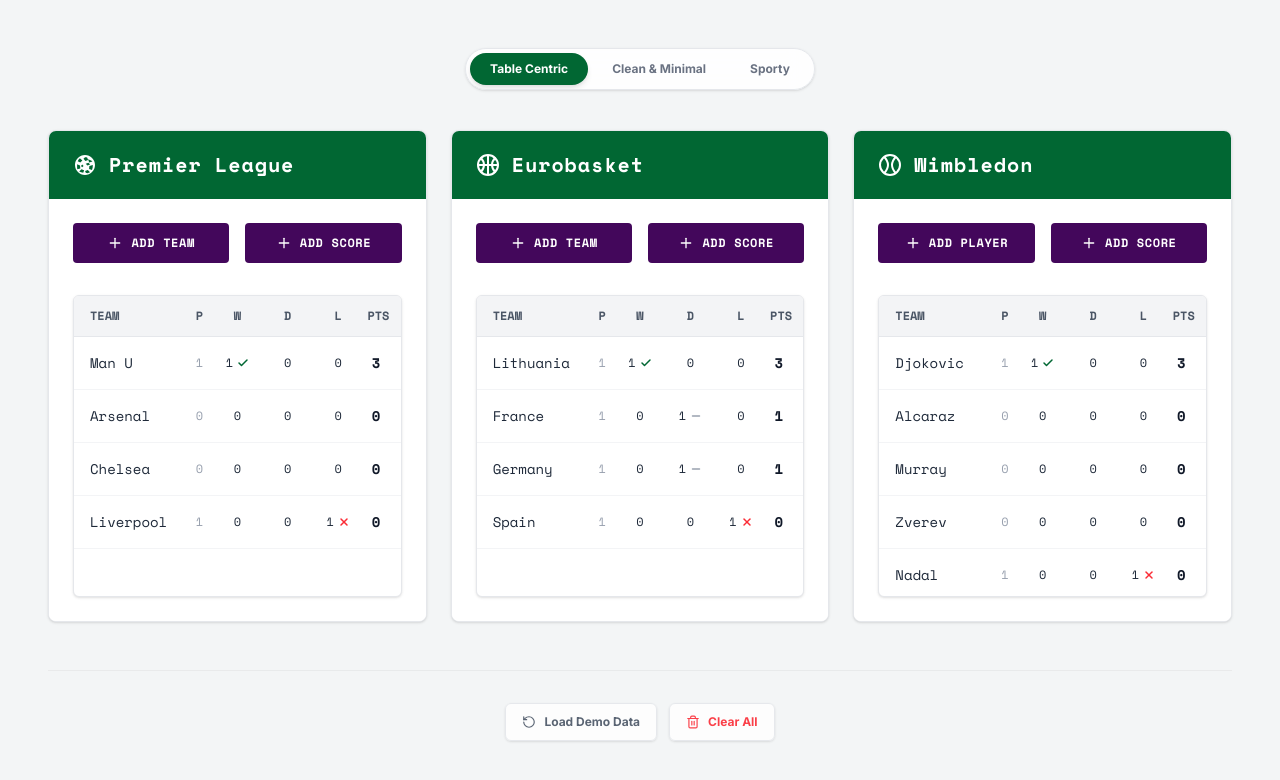
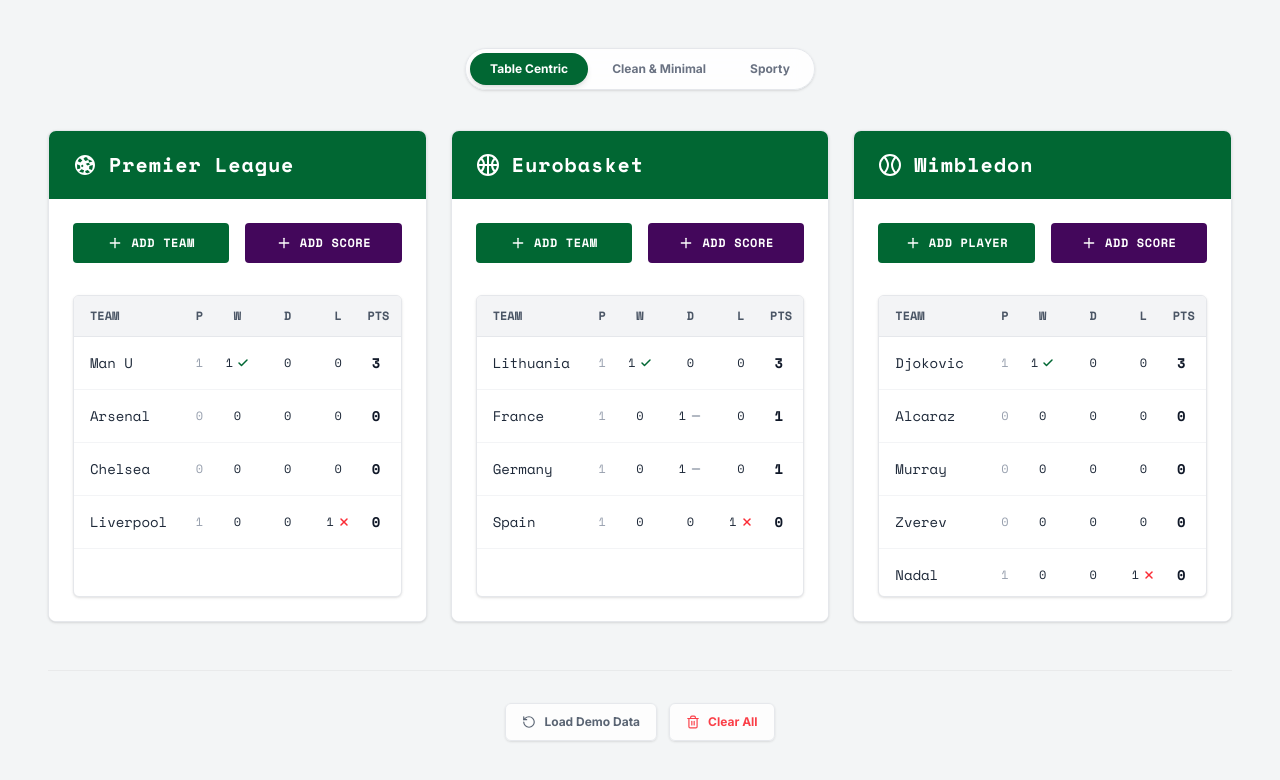
Before and after one commit to 777Rob/sports-betting-app, a Next.js app in the folder app/: page / in a window 1280 px wide. Shown: the top 780 px of the page. Built offline with nearby package versions, Linux system fonts and the light colour scheme.

Commit message:
Refactor styles

```diff
--- a/app/app/components/LeagueLayout.tsx
+++ b/app/app/components/LeagueLayout.tsx
@@ -134,19 +134,8 @@
     },
   ];
 
-  const getGridClass = () => {
-    switch (theme) {
-      case "clean-minimal":
-        return "grid grid-cols-1 lg:grid-cols-3 gap-8 items-start w-full animate-in fade-in duration-500 font-sans";
-      case "sporty-energetic":
-        return "grid grid-cols-1 lg:grid-cols-3 gap-6 items-start w-full animate-in zoom-in-95 duration-500 font-sporty";
-      default:
-        return "grid grid-cols-1 lg:grid-cols-3 gap-6 items-start w-full animate-in fade-in duration-500 font-mono";
-    }
-  };
-
   return (
-    <div className={getGridClass()}>
+    <div className={`grid-${theme}`}>
       {leagues.map((lg) => (
         <LeagueCard
           key={lg.id}
--- a/app/app/components/MatchForm.tsx
+++ b/app/app/components/MatchForm.tsx
@@ -86,7 +86,7 @@
           <select
             value={homeId}
             onChange={(e) => setHomeId(e.target.value)}
-            className={`inpuit-${variant}`}
+            className={`input-${variant}`}
           >
             <option value="" className="text-gray-500">
               Select
@@ -109,7 +109,7 @@
           <select
             value={awayId}
             onChange={(e) => setAwayId(e.target.value)}
-            className={`inpuit-${variant}`}
+            className={`input-${variant}`}
           >
             <option value="" className="text-gray-500">
               Select
--- a/app/app/components/TeamForm.tsx
+++ b/app/app/components/TeamForm.tsx
@@ -124,7 +124,9 @@
           setError(null);
           setName("");
         }}
-        className={`btn-${variant} w-full`}
+        className={`btn-${
+          variant === "table-centric" ? "table-centric-green" : variant
+        } w-full`}
       >
         <Plus size={16} className="mr-2" />
         Add {league === "wimbledon" ? "Player" : "Team"}
--- a/app/app/globals.css
+++ b/app/app/globals.css
@@ -59,7 +59,7 @@
 
 @layer components {
   /* --- Table Green Theme --- */
-  .btn-table-green {
+  .btn-table-centric-green {
     @apply flex items-center justify-center rounded transition-all duration-150 cursor-pointer disabled:opacity-50 disabled:cursor-not-allowed;
     @apply bg-table-green text-white font-mono text-xs uppercase tracking-wider font-bold py-3 hover:bg-[#003822];
   }
@@ -73,14 +73,12 @@
   .label-table-tablecentric {
     @apply block mb-2 text-gray-500 font-mono uppercase tracking-wider text-[10px] font-bold;
   }
-  .btn-table-centric {
-    @apply flex items-center justify-center rounded transition-all duration-150 cursor-pointer disabled:opacity-50 disabled:cursor-not-allowed;
-    @apply bg-table-green text-white font-mono text-xs uppercase tracking-wider font-bold py-3 hover:bg-[#003822];
-  }
+
   .input-table-centric {
     @apply w-full outline-none transition-all duration-150 focus:ring-1 focus:ring-current;
     @apply px-4 py-3 rounded border border-gray-300 bg-white text-gray-900 font-mono text-sm shadow-sm focus:border-table-green focus:ring-table-green;
   }
+
   .card-table-centric {
     @apply bg-white p-6 rounded-lg shadow-2xl border-t-4 border-table-green;
   }
@@ -204,4 +202,25 @@
   .standings-pts-sporty-energetic {
     @apply text-white text-lg;
   }
+
+  /*   const getGridClass = () => {
+    switch (theme) {
+      case "clean-minimal":
+        return "grid grid-cols-1 lg:grid-cols-3 gap-8 items-start w-full animate-in fade-in duration-500 font-sans";
+      case "sporty-energetic":
+        return "grid grid-cols-1 lg:grid-cols-3 gap-6 items-start w-full animate-in zoom-in-95 duration-500 font-sporty";
+      default:
+        return "grid grid-cols-1 lg:grid-cols-3 gap-6 items-start w-full animate-in fade-in duration-500 font-mono";
+    }
+  };
+ */
+  .grid-clean-minimal {
+    @apply grid grid-cols-1 lg:grid-cols-3 gap-8 items-start w-full font-sans;
+  }
+  .grid-sporty-energetic {
+    @apply grid grid-cols-1 lg:grid-cols-3 gap-6 items-start w-full font-sporty;
+  }
+  .grid-table-centric {
+    @apply grid grid-cols-1 lg:grid-cols-3 gap-6 items-start w-full font-mono;
+  }
 }
```
